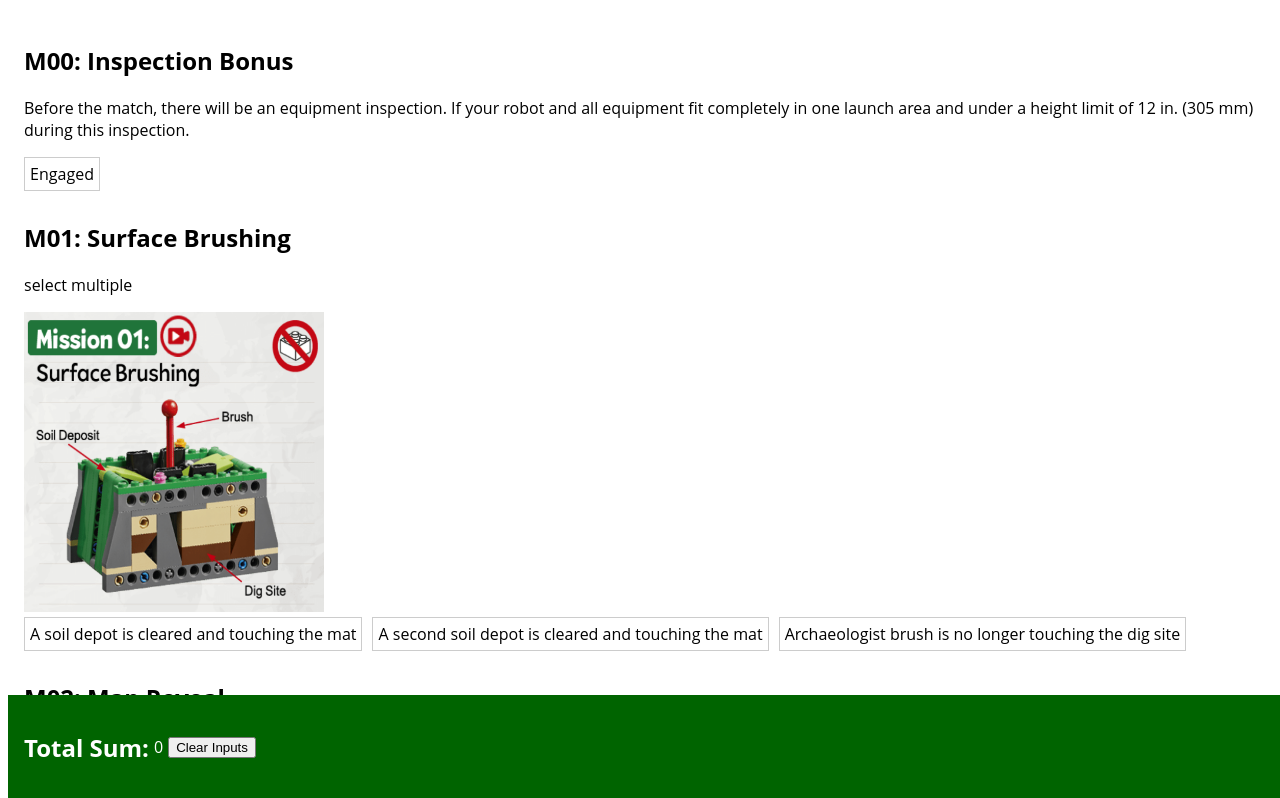
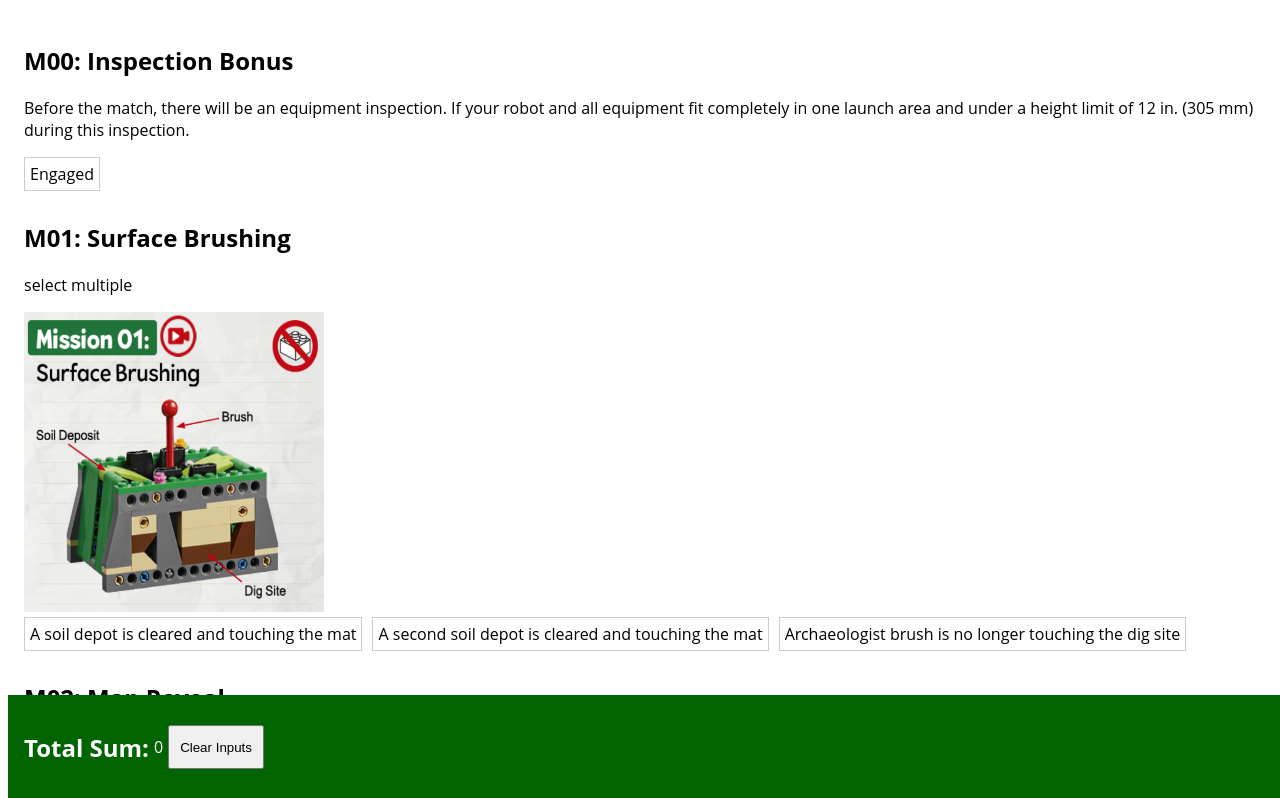
Before and after one commit to FRCTeam272/272-FLL-Score-Sheet, a Gatsby site: page / in a window 1280 px wide. Shown: the top 798 px of the page. Built offline with nearby package versions, Linux system fonts and the light colour scheme; Gatsby itself is replaced by a stand-in of ours.

Commit message:
changed how reset works

```diff
--- a/src/components/Head.js
+++ b/src/components/Head.js
@@ -138,7 +138,15 @@ export default function Head() {
       <StickyDiv>
         <h2 style={{marginRight: "5px"}}>Total Sum:</h2>
         <p style={{marginRight: "5px"}}>{calculateSum()}</p>
-        <button style={{marginRight: "5px"}} onClick={() => setMissions(data)}>Clear Inputs</button>
+        <button
+          style={{marginRight: "5px", padding: "10px", minHeight: "44px"}}
+          onClick={(e) => {
+            window.location.reload();
+          }}
+          type="button"
+        >
+          Clear Inputs
+        </button>
       </StickyDiv>
       <br/><br/><br/>
     </Container>
```
